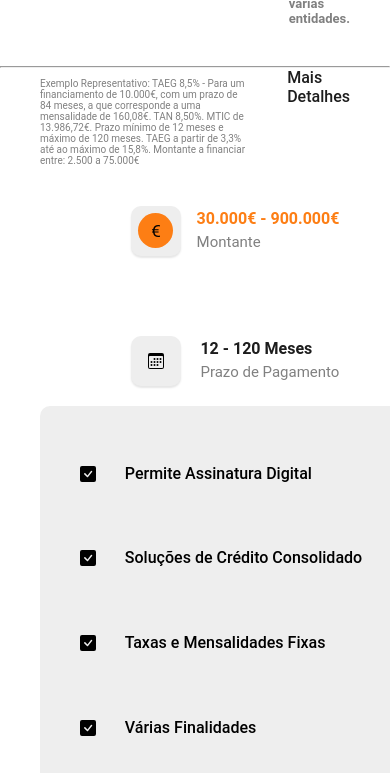
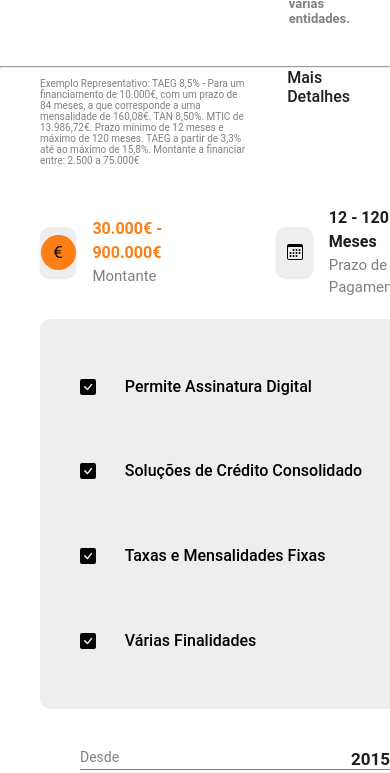
Before and after one commit to Domclinton1/Dnb_Luxembourg_Financeira, a plain HTML site: page index.html in a window 390 px wide. Shown: the part 3190-3963 px from the top of the page. Drawn offline with Linux system fonts and the light colour scheme.

Commit message:
alterações media queries max-width: 500px

```diff
--- a/style.css
+++ b/style.css
@@ -935,6 +935,11 @@ footer {
 .bancos-simulador img {
     width: 100%;
 }
+.ofertas {
+    max-width: 500px;
+    width: 100%;
+    justify-content: center;
+}
 .bank-oferta {
     display: flex;
     flex-direction: column;
@@ -963,16 +968,18 @@ footer {
     max-width: 500px;
     width: 100%;
 }
+
 .detalhe-flex {
     width: 100%;
-    max-width: 500px;
+    max-width: 400px;
     display: flex;
     flex-direction: column;
 
 }
 .detalhe-1{
     display: flex;
-    flex-direction: column;
+    max-width: 400px;
+    width: 100%;
 }
 .detalhe-2, .detalhe-2 li {
     width: 100%;
@@ -984,6 +991,7 @@ footer {
     width: 100%;
     height: 100%;
     max-width: 500px;
+
 }
 .detalhes {
     display: flex;
```
Also changed, not shown: index.html (indentation only).
